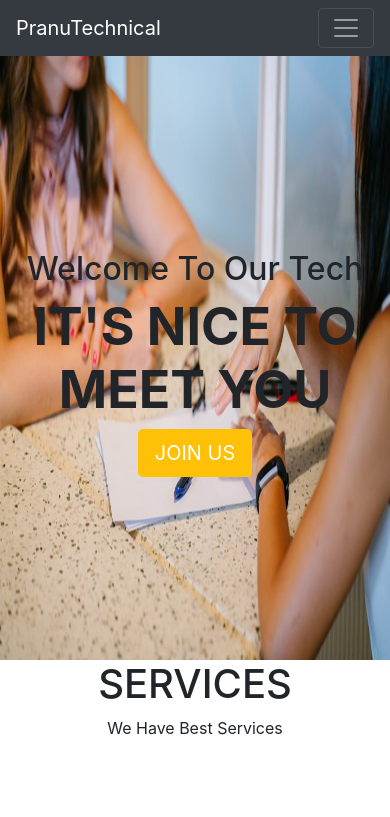
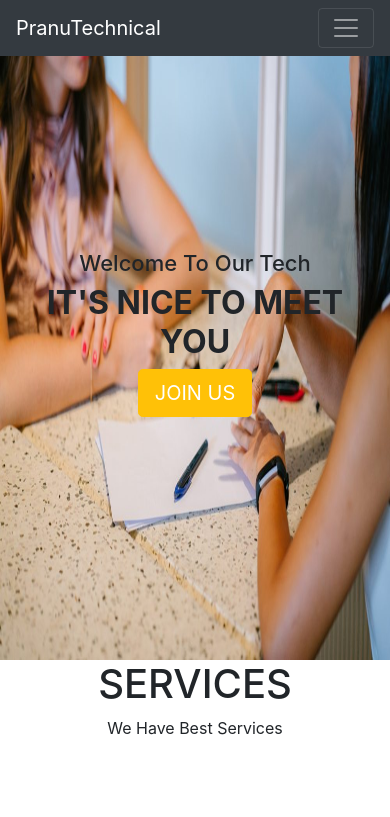
Before and after one commit to pranu1993/fullyresponsive, a plain HTML site: page index.html in a window 390 px wide. Shown: the top 817 px of the page. Drawn offline with nearby package versions, Linux system fonts and the light colour scheme.

Commit message:
Update style.css

```diff
--- a/style.css
+++ b/style.css
@@ -130,5 +130,12 @@ width:100%
     .ourteam{
         height:1400px;
     }
+    .headerset h2{
+        font-size: 22px;
+    }
+    .headerset h1{
+        font-size: 32px;
+        font-weight: bold;
+    }
 
 }
```
